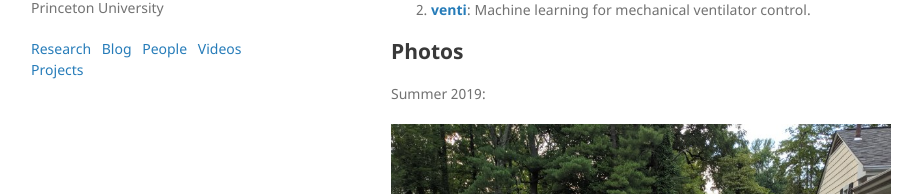
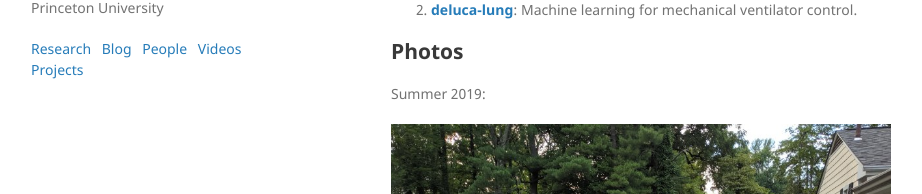
Before and after one commit to MinRegret/minregret.github.io, a Jekyll site: the page built from index.md, in a window 1280 px wide and 1391 px high. Shown: the part 340-534 px from the top of the window, without its empty margins (179-1101 px from the left). Built offline with Jekyll 4.4.1, drawn with Linux system fonts in a browser that asks for light colours.

Commit message:
Update index.md

```diff
--- a/index.md
+++ b/index.md
@@ -9,7 +9,7 @@ This website details research done at the [Hazan group](https://www.cs.princeton
 ## Projects
 We are currently working on several projects, including two longer-term efforts:
 1. **[deluca](http://deluca.fyi)**: An OpenAI Gym inspired library that provides differentiable environments, agents that take advantage of such environments, and benchmarking tools.
-2. **[venti](https://github.com/MinRegret/venti)**: Machine learning for mechanical ventilator control.
+2. **[deluca-lung](https://arxiv.org/pdf/2102.06779.pdf)**: Machine learning for mechanical ventilator control.
 
 ## Photos
 Summer 2019:
```
